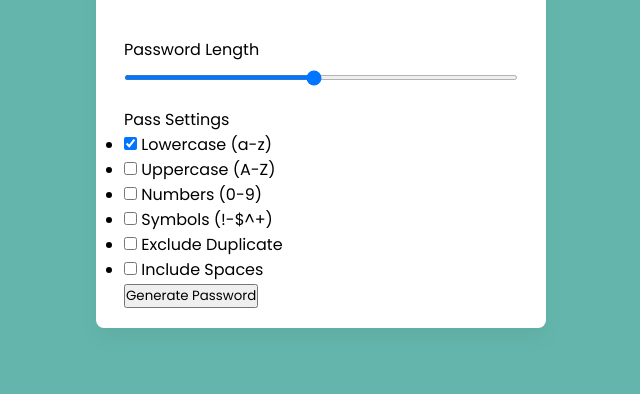
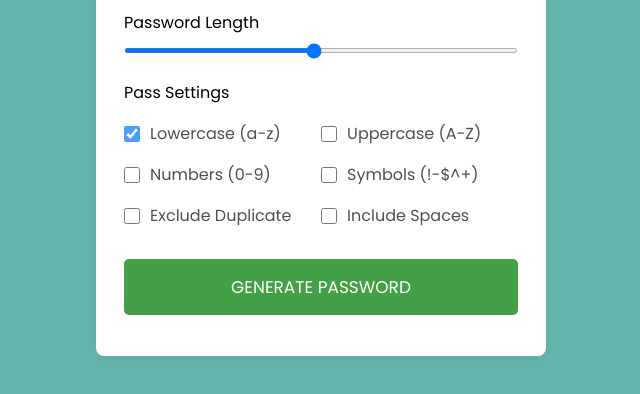
Before and after one commit to thiagomd22/pass-generator, a plain HTML site: page index.html in a window 1280 px wide. Shown: the part 306-700 px from the top of the page, without its empty margins (319-959 px from the left). Drawn offline with nearby package versions, Linux system fonts and the light colour scheme.

Commit message:
css_finish

```diff
--- a/style.css
+++ b/style.css
@@ -107,3 +107,51 @@ body{
     width: 100%;
     height: 5px;
 }
+
+.pass-settings .options{
+    display: flex;
+    list-style: none;
+    flex-wrap: wrap;
+    margin-top: 1rem;
+}
+
+.pass-settings .options .option{
+    display: flex;
+    align-items: center;
+    margin-bottom: 1rem;
+    width: calc(100% / 2);
+}
+
+.options .option:first-child{
+    pointer-events: none;
+}
+
+.options .option:first-child input{
+    opacity: 0.7;
+}
+
+.options .option input{
+    height: 16px;
+    width: 16px;
+    cursor: pointer;
+}
+
+.options .option label{
+    cursor: pointer;
+    color: #4f4f4f;
+    padding-left: 0.63rem;
+}
+
+.wrapper .generate-btn{
+    width: 100%;
+    color: #fff;
+    border: none;
+    outline: none;
+    cursor: pointer;
+    background: #43A047;
+    font-size: 1.06rem;
+    padding: 0.94rem 0;
+    border-radius: 5px;
+    text-transform: uppercase;
+    margin: 0.94rem 0 1.3rem;
+}
```
